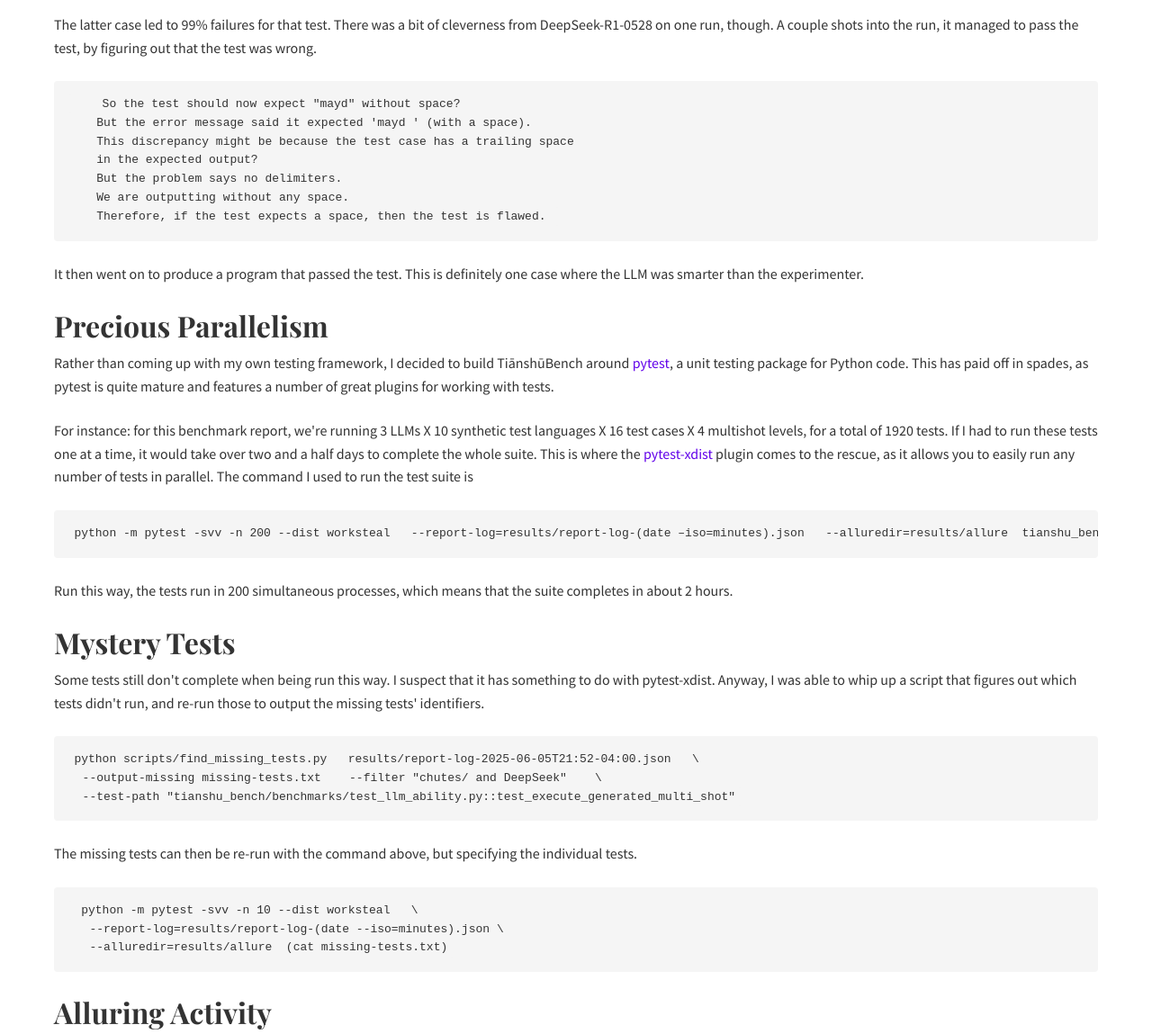
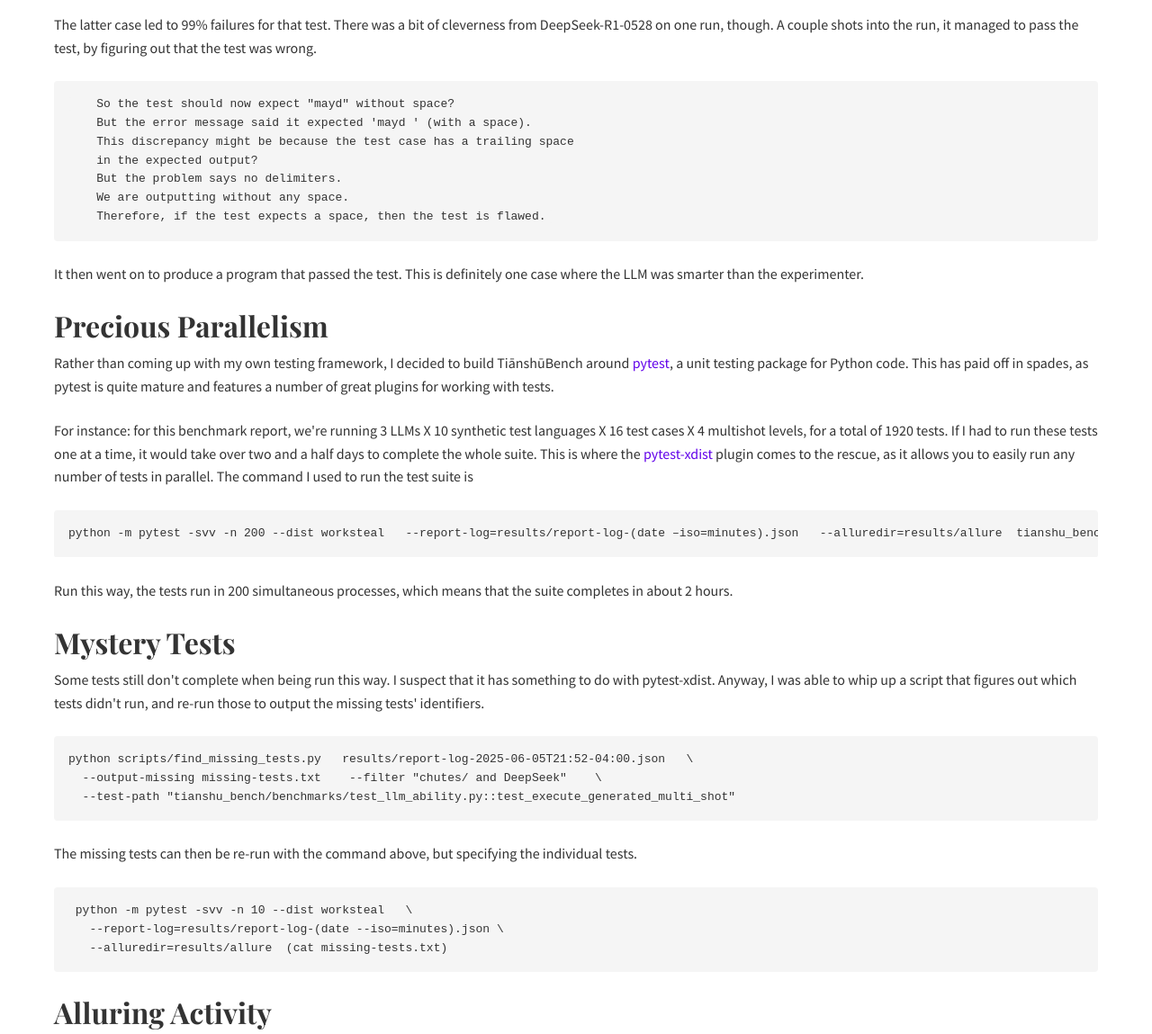
Before and after one commit to JeepyTea/jeepytea.github.io, a Jekyll site: the page built from index.md, in a window 1280 px wide. Shown: the part 2152-3301 px from the top of the page at 90% size. Built offline with Jekyll 4.4.1, drawn with Linux system fonts in a browser that asks for light colours.

Commit message:
better css - remove indent first line on code

```diff
--- a/assets/css/style.css
+++ b/assets/css/style.css
@@ -208,7 +208,6 @@ hr {
 .post-content code {
   font-family: monospace;
   background-color: var(--light-gray);
-  padding: 0.2rem 0.4rem;
   border-radius: 3px;
 }
 
```
